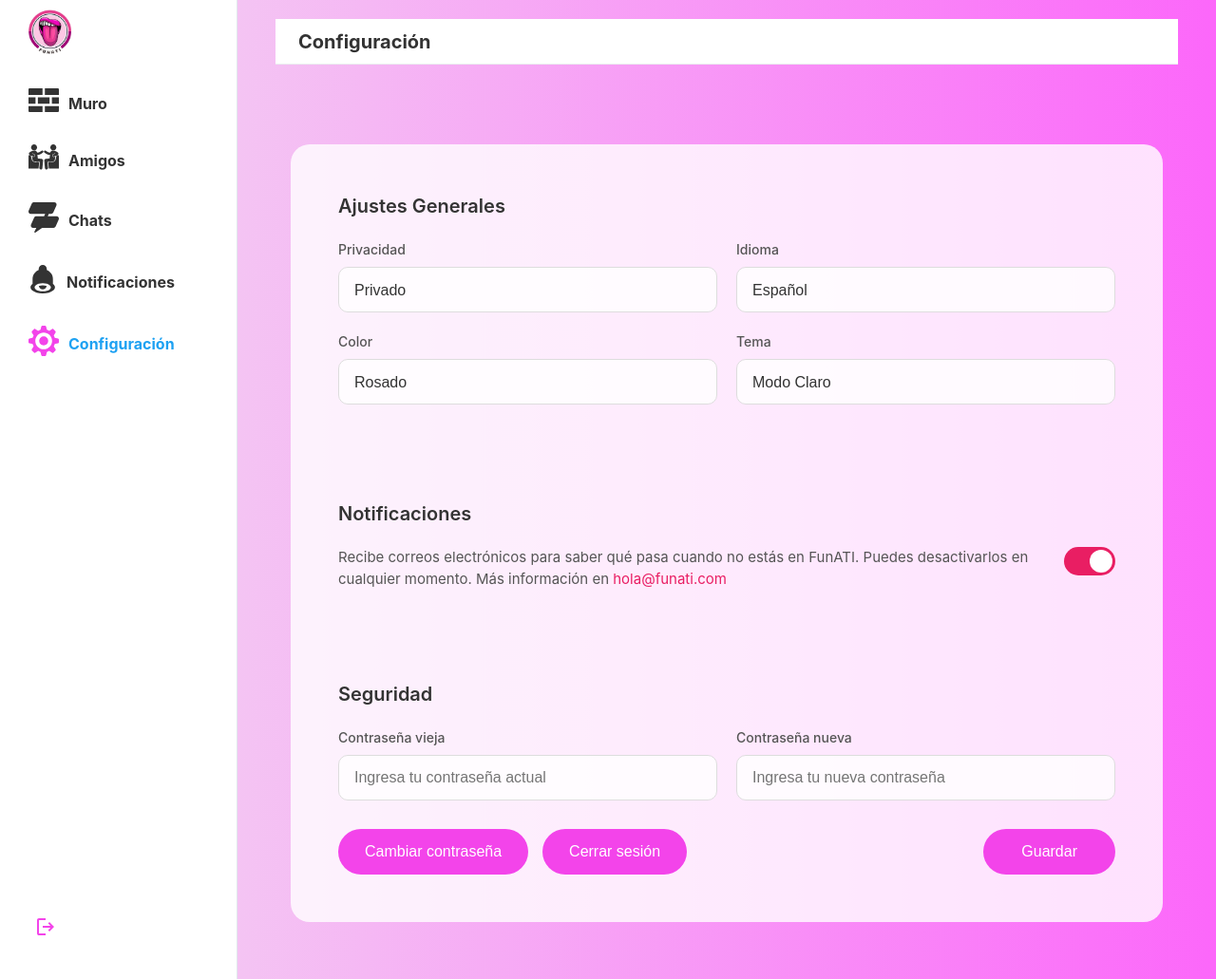
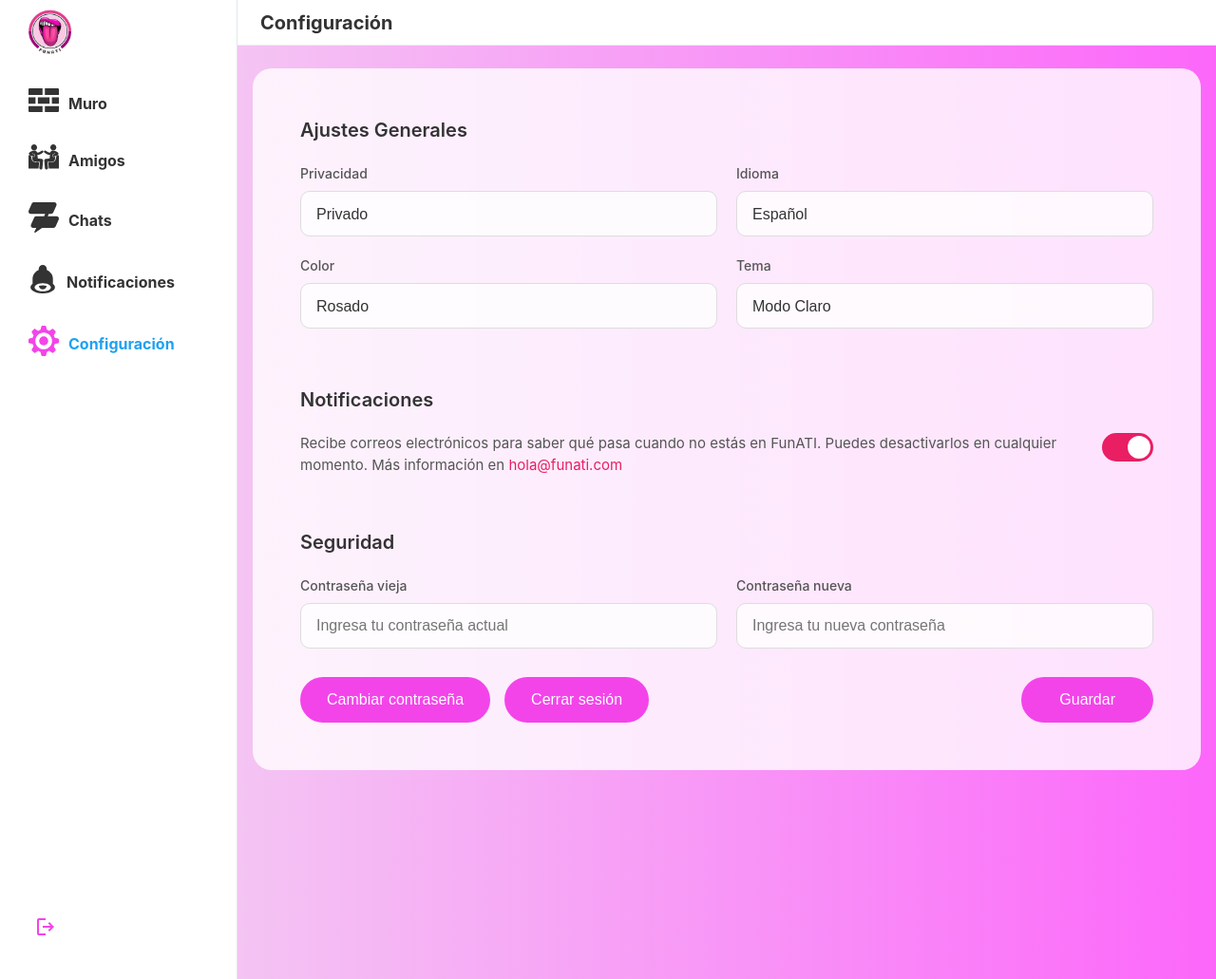
Before and after one commit to Daviddp96/RetirATI, a Django app: page /settings/ in a window 1280 px wide. Shown: the whole page at 95% size. Run offline with Django 5.2, Linux system fonts and the light colour scheme.

Commit message:
fix styles

```diff
--- a/funATI/funATIAPP/static/css/settings.css
+++ b/funATI/funATIAPP/static/css/settings.css
@@ -10,7 +10,6 @@
 
 .main-content {
     flex: 1;
-            padding: 20px 40px;
     overflow-y: auto;
 }
 
@@ -28,11 +27,6 @@
     background-color: rgba(255, 255, 255, 0.8);
     border-radius: 20px;
     padding: 30px;
-            margin: 60px auto;
-        }
-
-        .section {
-            margin-bottom: 40px;
 }
 
 .section:last-child {
@@ -210,6 +204,7 @@
     .main-content {
         padding: 20px 30px;
     }
+
     .settings-container {
         padding: 25px;
     }
@@ -221,40 +216,49 @@
         padding: 80px 20px 20px;
         width: 100%;
     }
+
     .header h1 {
         font-size: 24px;
     }
+
     .settings-container {
         padding: 20px;
         border-radius: 15px;
         margin-top: 0;
     }
+
     .section h2 {
         font-size: 18px;
     }
+
     .form-row,
     .password-row {
         grid-template-columns: 1fr;
         gap: 15px;
     }
+
     .button-group {
         flex-direction: column;
         align-items: stretch;
         gap: 15px;
     }
+
     .button-left {
         flex-direction: column;
         gap: 10px;
     }
+
     .btn {
         width: 100%;
         justify-content: center;
     }
+
     .notification-item {
         flex-direction: column;
         align-items: flex-start;
         gap: 15px;
     }
+
     .toggle-switch {
         align-self: flex-start;
     }
@@ -265,18 +269,23 @@
     .main-content {
         padding: 70px 15px 15px;
     }
+
     .settings-container {
         padding: 15px;
         border-radius: 12px;
     }
+
     .section {
         margin-bottom: 30px;
     }
+
     .form-control,
     .password-input {
         padding: 12px 14px;
-                font-size: 16px; /* Prevents zoom on iOS */
+        font-size: 16px;
+        /* Prevents zoom on iOS */
     }
+
     .btn {
         padding: 12px 24px;
         font-size: 15px;
@@ -288,6 +297,7 @@
     .main-content {
         padding: 70px 20px 20px;
     }
+
     .settings-container {
         max-width: none;
     }
--- a/funATI/funATIAPP/urls.py
+++ b/funATI/funATIAPP/urls.py
@@ -26,8 +26,8 @@ urlpatterns = [
     path('publication/<int:id>/', views.publication_detail_view, name='publication_detail'),
     path('profile/', views.profile_view, name='profile'),
     path('profile/<int:profile_id>/', views.profile_detail_view, name='profile_detail'),
-path('followers/', views.followers_view, name='followers'),
-path('followers/<int:profile_id>/', views.followers_view, name='followers_profile'),
+    path('followers/', views.followers_view, name='followers'),
+    path('followers/<int:profile_id>/', views.followers_view, name='followers_profile'),
     path('follows/', views.follows_view, name='follows'),
     path('follows/<int:profile_id>/', views.follows_view, name='follows_profile'),
 
```
Lines whose indentation alone changed are shown as unchanged.
